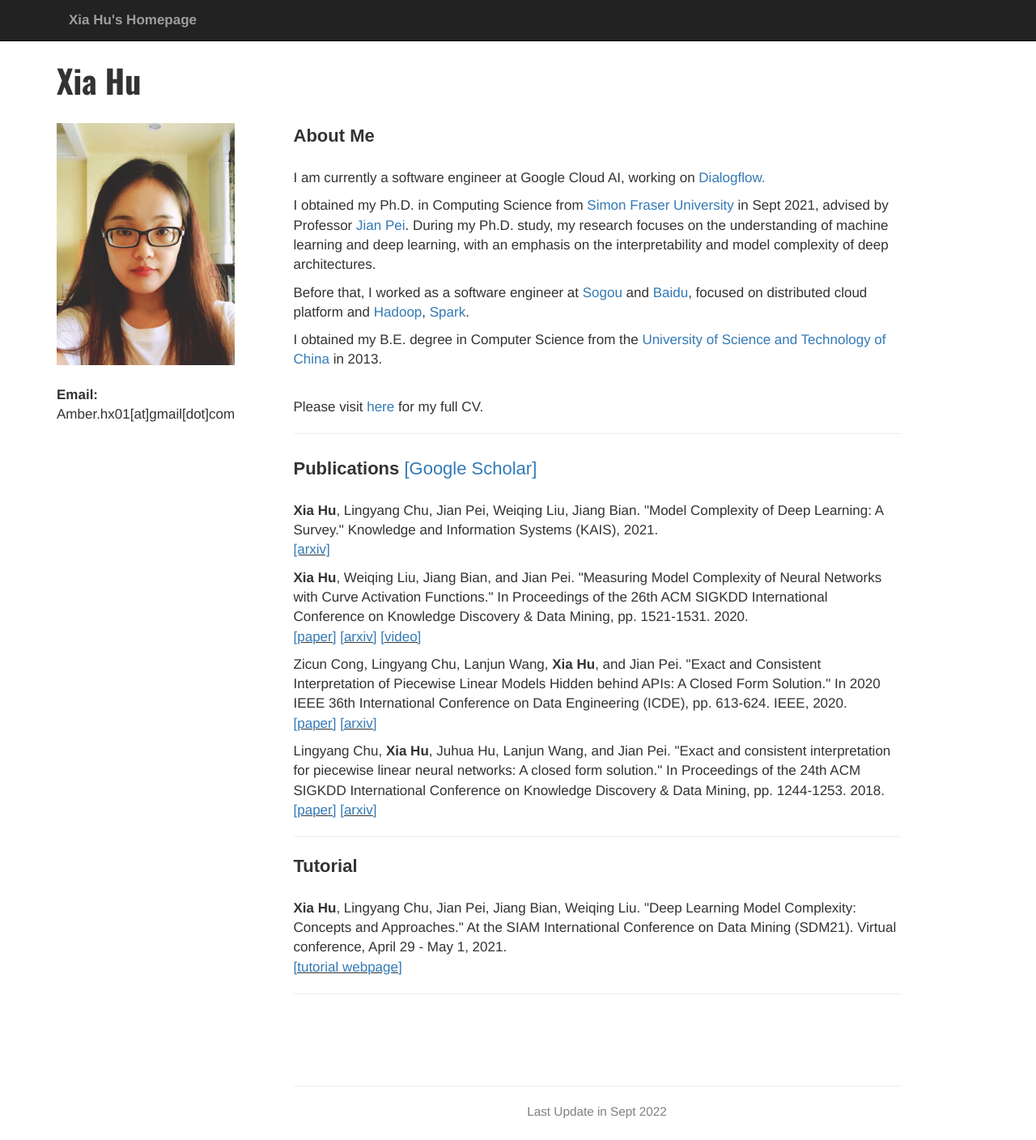
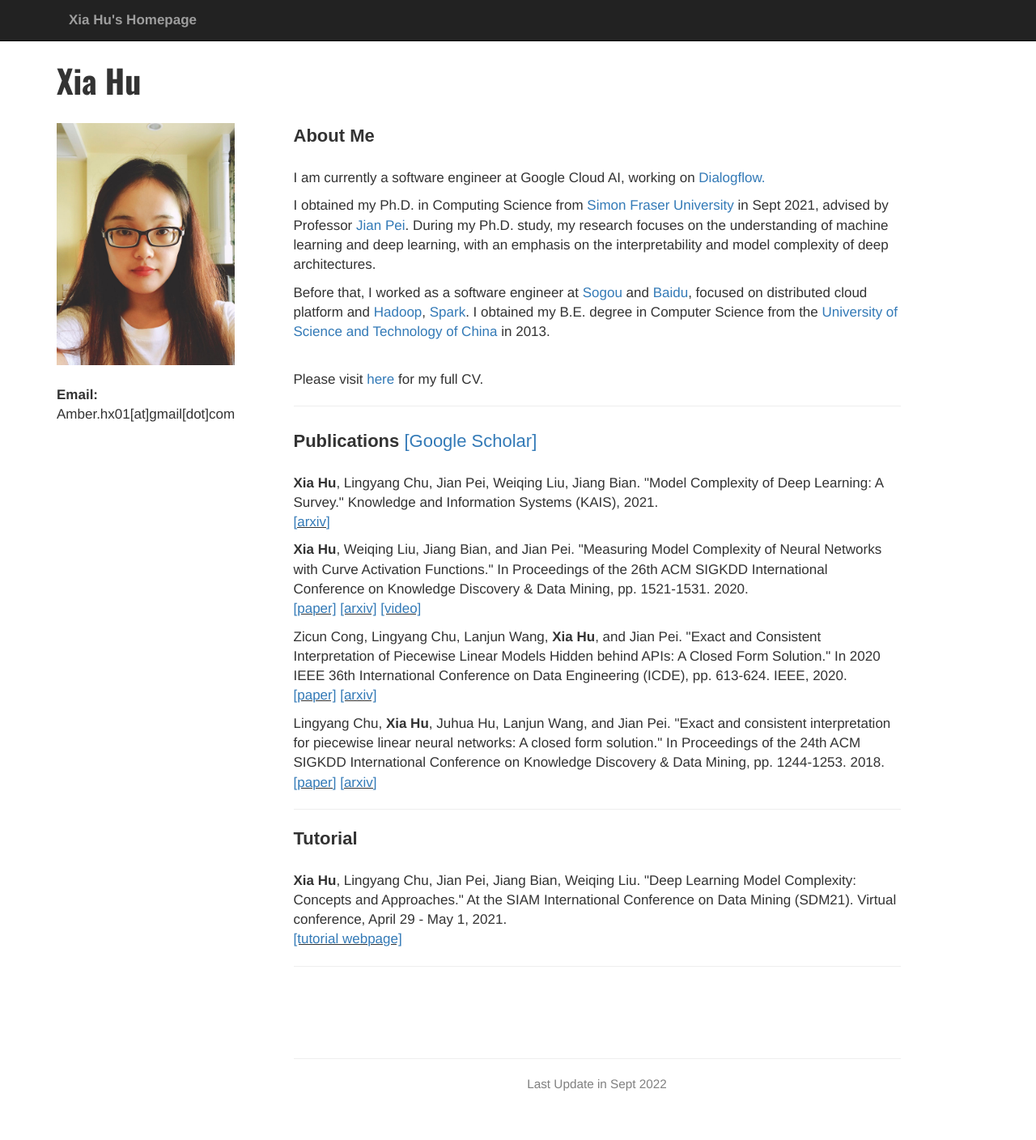
Before and after one commit to Xia-Hu/Xia-Hu.github.io, a Jekyll site: the page index.html, which Jekyll copies as it is, in a window 1280 px wide. Shown: the whole page at 81% size. Built offline with Jekyll 4.4.1, drawn with Linux system fonts in a browser that asks for light colours; after the commit the page ends 1374 px from its top, so only the background shows below that.

```diff
--- a/index.html
+++ b/index.html
@@ -90,9 +90,7 @@
 			<p> Before that, I worked as a software engineer at <a href="https://www.sogou.com" target="_blank">Sogou</a> and
 				<a href="https://www.baidu.com" target="_blank">Baidu</a>, focused on distributed cloud platform and
 				<a href="https://hadoop.apache.org/" target="_blank">Hadoop</a>, <a href="https://spark.apache.org/" target="_blank">Spark</a>.
-			</p>
-
-			<p>I obtained my B.E. degree in Computer Science from the <a href="https://www.ustc.edu.cn" target="_blank">University of Science and Technology
+				I obtained my B.E. degree in Computer Science from the <a href="https://www.ustc.edu.cn" target="_blank">University of Science and Technology
 				of China</a> in 2013.
 			</p>
 
```
